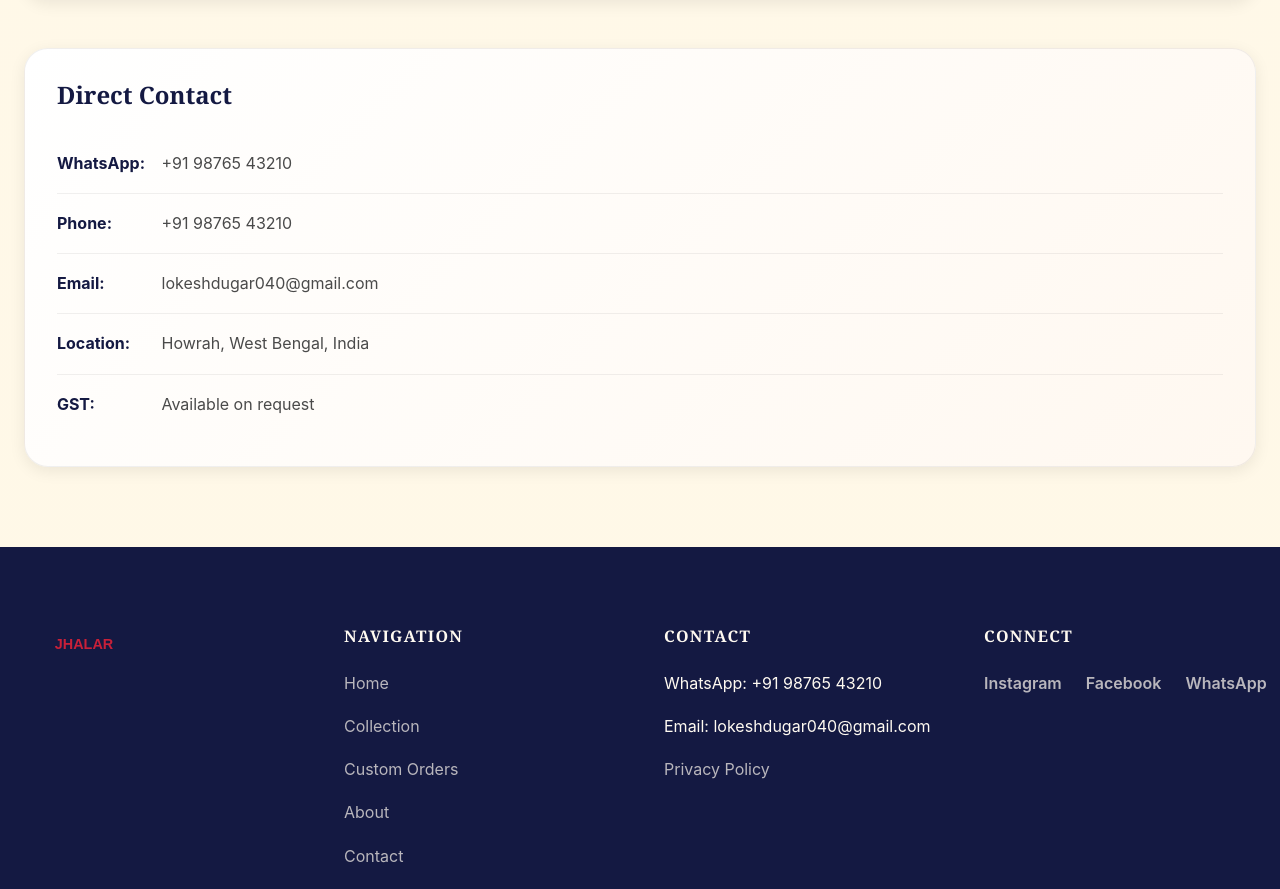
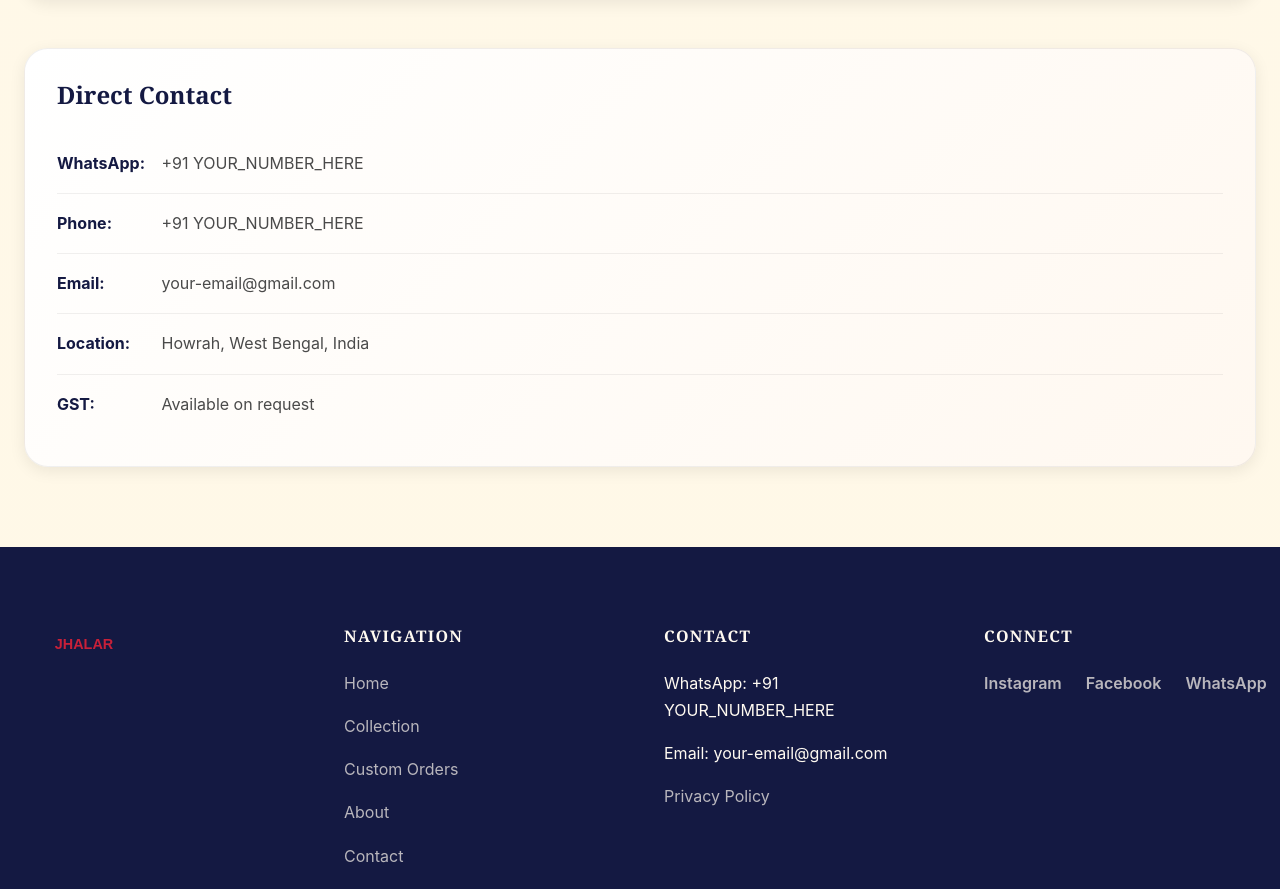
Before and after one commit to lokeshdugar040/jhalar-hanging-decor, a plain HTML site: page index.html in a window 1280 px wide. Shown: the part 9340-10229 px from the top of the page. Drawn offline with Linux system fonts and the light colour scheme.

Commit message:
Update WhatsApp number and email to YOUR_CONTACT_INFO placeholders for easy customization

```diff
--- a/index.html
+++ b/index.html
@@ -18,7 +18,7 @@
     <link rel="canonical" href="https://jhalar-hanging-decor.netlify.app">
 
     <!-- Favicon -->
-    <link rel="icon" type="image/svg+xml" href="admin/logo-jhalar-02.svg">
+    <link rel="icon" type="image/svg+xml" href="favicon.svg">
 
     <!-- Stylesheet -->
     <link rel="stylesheet" href="style.css">
@@ -27,7 +27,7 @@
     <!-- HEADER -->
     <header class="site-header" id="header">
         <div class="container header-container">
-            <!-- Logo - FIXED PATH -->
+            <!-- Logo -->
             <a href="#" class="logo" aria-label="JHALAR logo">
                 <img class="brand-mark" src="admin/logo-jhalar-02.svg" alt="JHALAR Hanging Decor" width="150" height="45" />
             </a>
@@ -83,8 +83,8 @@
 
                     <div class="hero-buttons">
                         <a href="#collection" class="btn btn-primary">Explore Product Collection</a>
-                        <!-- FIXED WHATSAPP LINK -->
-                        <a href="https://wa.me/919876543210?text=Hello%20JHALAR%2C%20I%20would%20like%20a%20B2B%20quotation." class="btn btn-outline whatsapp-enquiry-btn" target="_blank" rel="noopener">WhatsApp for B2B Enquiry</a>
+                        <!-- WHATSAPP BUTTON - UPDATE NUMBER BELOW -->
+                        <a href="https://wa.me/91YOUR_NUMBER_HERE?text=Hello%20JHALAR%2C%20I%20would%20like%20a%20B2B%20quotation." class="btn btn-outline whatsapp-enquiry-btn" target="_blank" rel="noopener">WhatsApp for B2B Enquiry</a>
                     </div>
                 </div>
                 <div class="hero-image">
@@ -242,7 +242,8 @@
             <div class="container text-center">
                 <h2 class="cta-title">Planning an Event or Looking for Bulk Supply?</h2>
                 <p class="cta-text">Share your requirement with us. We can discuss quantity, colours, sizes and custom designs.</p>
-                <a href="https://wa.me/919876543210?text=Hello%20JHALAR%2C%20I%20would%20like%20a%20B2B%20quotation." class="btn btn-primary whatsapp-enquiry-btn cta-btn" target="_blank" rel="noopener">WhatsApp for B2B Enquiry</a>
+                <!-- WHATSAPP BUTTON - UPDATE NUMBER BELOW -->
+                <a href="https://wa.me/91YOUR_NUMBER_HERE?text=Hello%20JHALAR%2C%20I%20would%20like%20a%20B2B%20quotation." class="btn btn-primary whatsapp-enquiry-btn cta-btn" target="_blank" rel="noopener">WhatsApp for B2B Enquiry</a>
             </div>
         </section>
 
@@ -422,9 +423,10 @@
                         <div class="contact-card">
                             <h3>Direct Contact</h3>
                             <ul class="contact-list">
-                                <li><strong>WhatsApp:</strong> <span>+91 98765 43210</span></li>
-                                <li><strong>Phone:</strong> <span>+91 98765 43210</span></li>
-                                <li><strong>Email:</strong> <span>lokeshdugar040@gmail.com</span></li>
+                                <!-- UPDATE THESE WITH YOUR REAL INFO -->
+                                <li><strong>WhatsApp:</strong> <span>+91 YOUR_NUMBER_HERE</span></li>
+                                <li><strong>Phone:</strong> <span>+91 YOUR_NUMBER_HERE</span></li>
+                                <li><strong>Email:</strong> <span>your-email@gmail.com</span></li>
                                 <li><strong>Location:</strong> <span>Howrah, West Bengal, India</span></li>
                                 <li><strong>GST:</strong> <span>Available on request</span></li>
                             </ul>
@@ -456,8 +458,9 @@
             <div class="footer-contact">
                 <h4>Contact</h4>
                 <ul>
-                    <li>WhatsApp: +91 98765 43210</li>
-                    <li>Email: lokeshdugar040@gmail.com</li>
+                    <!-- UPDATE THESE -->
+                    <li>WhatsApp: +91 YOUR_NUMBER_HERE</li>
+                    <li>Email: your-email@gmail.com</li>
                     <li><a href="privacy.html">Privacy Policy</a></li>
                 </ul>
             </div>
@@ -466,7 +469,8 @@
                 <ul>
                     <li><a href="#" aria-label="Instagram">Instagram</a></li>
                     <li><a href="#" aria-label="Facebook">Facebook</a></li>
-                    <li><a href="https://wa.me/919876543210" target="_blank" rel="noopener" aria-label="WhatsApp">WhatsApp</a></li>
+                    <!-- WHATSAPP LINK - UPDATE NUMBER -->
+                    <li><a href="https://wa.me/91YOUR_NUMBER_HERE" target="_blank" rel="noopener" aria-label="WhatsApp">WhatsApp</a></li>
                 </ul>
             </div>
         </div>
@@ -499,7 +503,8 @@
                         <li>Event and wholesale requirements</li>
                     </ul>
 
-                    <a href="https://wa.me/919876543210?text=Hello%20JHALAR%2C%20I'm%20interested%20in%20this%20product." class="btn btn-primary whatsapp-enquiry-btn modal-btn" target="_blank" rel="noopener">Enquire on WhatsApp</a>
+                    <!-- WHATSAPP BUTTON IN MODAL - UPDATE NUMBER -->
+                    <a href="https://wa.me/91YOUR_NUMBER_HERE?text=Hello%20JHALAR%2C%20I'm%20interested%20in%20this%20product." class="btn btn-primary whatsapp-enquiry-btn modal-btn" target="_blank" rel="noopener">Enquire on WhatsApp</a>
                 </div>
             </div>
         </div>
```
